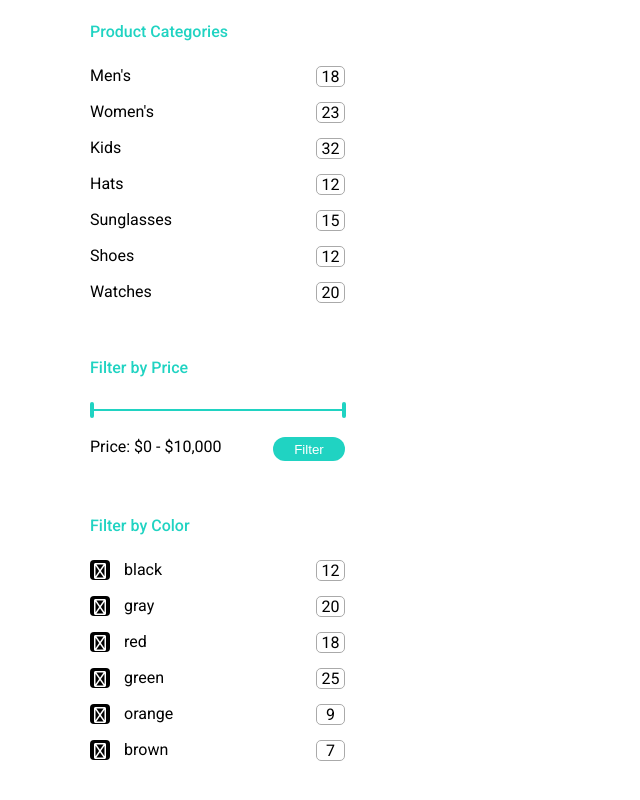
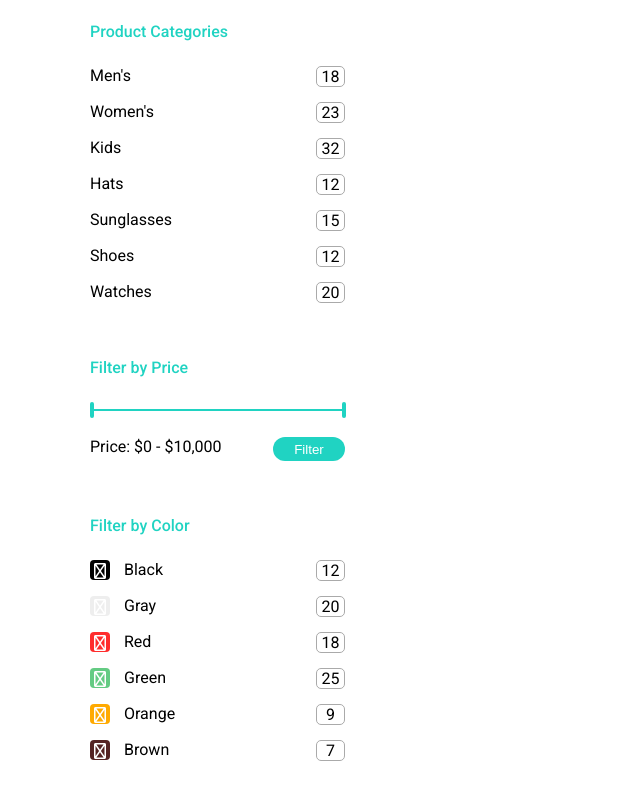
Before and after one commit to ScrumWin21/ScrumFrontEnd, a React (Create React App) app: page /ShopPage in a window 1280 px wide. Shown: the part 777-1577 px from the top of the page, without its empty margins (0-640 px from the left). Built offline with nearby package versions, Linux system fonts and the light colour scheme.

Commit message:
Item #102 Looping through and displaying data/colors correctly

```diff
--- a/css/App.css
+++ b/css/App.css
@@ -1353,12 +1353,12 @@ p {
 .shopBannerLeft-colorBox {
   width: 20px;
   height: 20px;
-  background-color: black;
   border-radius: 4px;
   margin-right: 14px;
   display: flex;
   justify-content: center;
   align-items: center;
+  cursor: pointer;
 }
 
 .shopBannerLeft-container-content-color {
@@ -1367,7 +1367,6 @@ p {
   margin-bottom: 15px;
   justify-content: space-between;
   font-family: "Roboto", sans-serif;
-  cursor: pointer;
 }
 
 .shopPage-sectionThree-container {
--- a/scss/ShopPage/_shopBannerLeft.scss
+++ b/scss/ShopPage/_shopBannerLeft.scss
@@ -60,12 +60,13 @@
 .shopBannerLeft-colorBox {
     width: 20px;
     height: 20px;
-    background-color: black;
+    // background-color: black;
     border-radius: 4px;
     margin-right: 14px;
     display: flex;
     justify-content: center;
     align-items: center;
+    cursor: pointer;
 
 }
 
@@ -75,6 +76,5 @@
     margin-bottom: 15px;
     justify-content: space-between;
     font-family: $FontMain;
-    cursor: pointer;
 
 }
--- a/src/components/shopDetails/ShopComponents/ShopLeftBanner/ShopLeftFilterByColor.js
+++ b/src/components/shopDetails/ShopComponents/ShopLeftBanner/ShopLeftFilterByColor.js
@@ -1,37 +1,38 @@
 import React from "react";
 
-
-let shopColor = [{
-    color: "black",
+let shopColor = [
+  {
+    color: "#000000",
     text: "Black",
-    count: 12
+    count: 12,
   },
   {
-        color: "gray",
+    color: "#EEEEEE",
     text: "Gray",
-    count: 20
+    count: 20,
   },
   {
-        color: "red",
+    color: "#FF2D2D",
     text: "Red",
-    count: 18
+    count: 18,
   },
   {
-        color: "green",
+    color: "#64CB83",
     text: "Green",
-    count: 25
+    count: 25,
   },
   {
-        color: "orange",
+    color: "#FFAA00",
     text: "Orange",
-    count: 9
+    count: 9,
   },
   {
-        color: "brown",
+    color: "#542323",
     text: "Brown",
-    count: 7
+    count: 7,
   },
-]
+];
+
 
 export const ShopLeftFilterByColor = () => {
   return (
@@ -41,29 +42,19 @@ export const ShopLeftFilterByColor = () => {
         {shopColor.map((shopColor) => (
           <div className="shopBannerLeft-container-content-color">
             <div className="flex">
-                            <div className="shopBannerLeft-colorBox">
+              <div
+                className="shopBannerLeft-colorBox"
+                style={{ backgroundColor: shopColor.color }}
+              >
                 <i class="fa-regular fa-check"></i>
               </div>
-                          <div>{shopColor.color }</div>
+              <div>{shopColor.text}</div>
             </div>
 
-                      <div className="shopBannerLeft-numberBox">{ shopColor.count}</div>
+            <div className="shopBannerLeft-numberBox">{shopColor.count}</div>
           </div>
         ))}
       </div>
-
-
-        {/* <div className="shopBannerLeft-container-content-color">
-          <div className="flex">
-                      <div className="shopBannerLeft-colorBox">
-                      <i class="fa-regular fa-check"></i>
-            </div>
-            <div>Black</div>
-          </div>
-
-          <div className="shopBannerLeft-numberBox">12</div>
-        </div>
-      </div> */}
     </>
   );
 };
```
Lines whose indentation alone changed are shown as unchanged.
